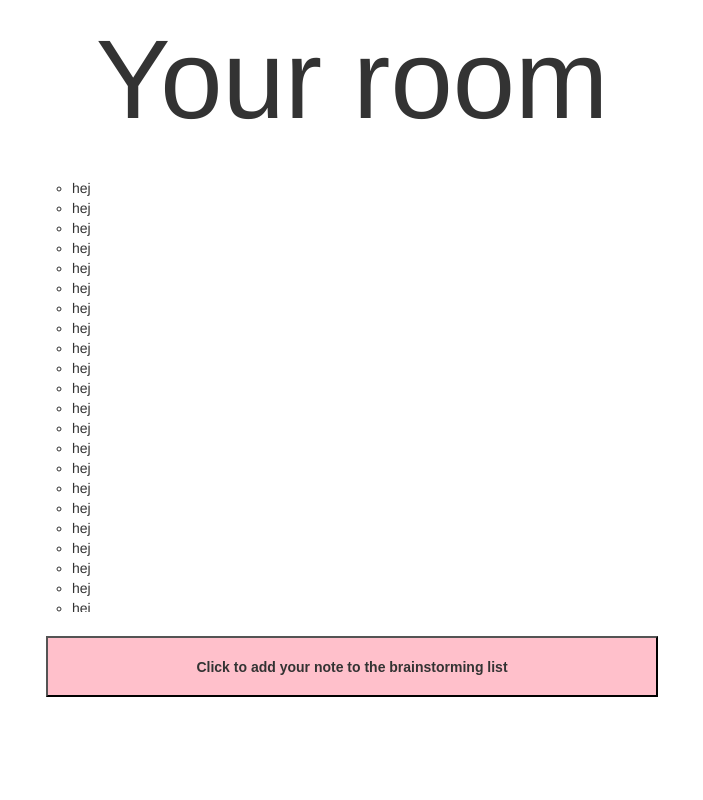
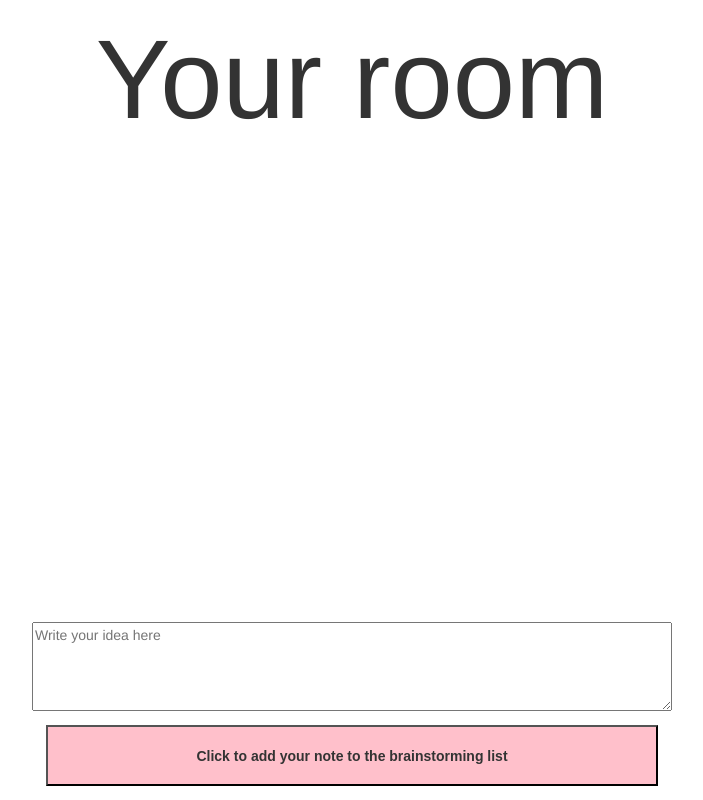
Before and after one commit to SofiaZaid/BrainstormingApp, a React (Create React App) app in the folder Frontend/: page /room/1 in a window 1280 px wide. Shown: the whole page, without its empty margins (288-991 px from the left). Built offline with nearby package versions, Linux system fonts and the light colour scheme.

Commit message:
Made som adjustments to list element in brainstormingroom component.

```diff
--- a/Frontend/src/components/BrainstormingRoom/BrainstormingRoom.css
+++ b/Frontend/src/components/BrainstormingRoom/BrainstormingRoom.css
@@ -8,7 +8,7 @@
 }
 
 #addMessageButton {
-    grid-row: 3 /span 1;
+    grid-row: 4 /span 1;
     grid-column: 2 /span 1;
     padding: 1em;
     margin: 1em;
@@ -29,6 +29,17 @@
 ul {
     display: block;
     grid-column: 2 /span 1;
-    list-style-type: circle;
+    list-style-type: disc;
     overflow: auto;
 }
+
+li {
+    font-family: -apple-system, BlinkMacSystemFont, 'Segoe UI', Roboto,
+    Oxygen, Ubuntu, Cantarell, 'Open Sans', 'Helvetica Neue', sans-serif;
+    font-size: 3em;
+}
+
+#writeIdeaArea {
+    grid-row: 3 /span 1;
+    grid-column: 2 /span 1;
+}
--- a/Frontend/src/components/BrainstormingRoom/BrainstormingRoom.js
+++ b/Frontend/src/components/BrainstormingRoom/BrainstormingRoom.js
@@ -7,25 +7,17 @@ class BrainstormingRoom extends Component {
       <div id="wrap">
         <span id="headlineRoom">Your room</span>
             <ul id="addedIdeasList">
-              <li>hej</li>
-              <li>hej</li>
-              <li>hej</li>
-              <li>hej</li>
-              <li>hej</li>
-              <li>hej</li>
-              <li>hej</li><li>hej</li>
-              <li>hej</li>
-              <li>hej</li><li>hej</li>
-              <li>hej</li><li>hej</li><li>hej</li><li>hej</li><li>hej</li><li>hej</li><li>hej</li><li>hej</li><li>hej</li><li>hej</li><li>hej</li>
-              <li>hej</li><li>hej</li><li>hej</li><li>hej</li>
-              <li>hej</li><li>hej</li><li>hej</li><li>hej</li>
-              <li>hej</li><li>hej</li><li>hej</li><li>hej</li>
             </ul>
+            <textarea id="writeIdeaArea" placeholder="Write your idea here"></textarea>
         <button id= "addMessageButton">Click to add your note to the brainstorming list</button>
         {/* <div>{props.match.params.roomid}</div> */}
       </div>
     );
+  };
+
+  addListItem () {
+
   }
-}
+};
 
 export default BrainstormingRoom;
```
